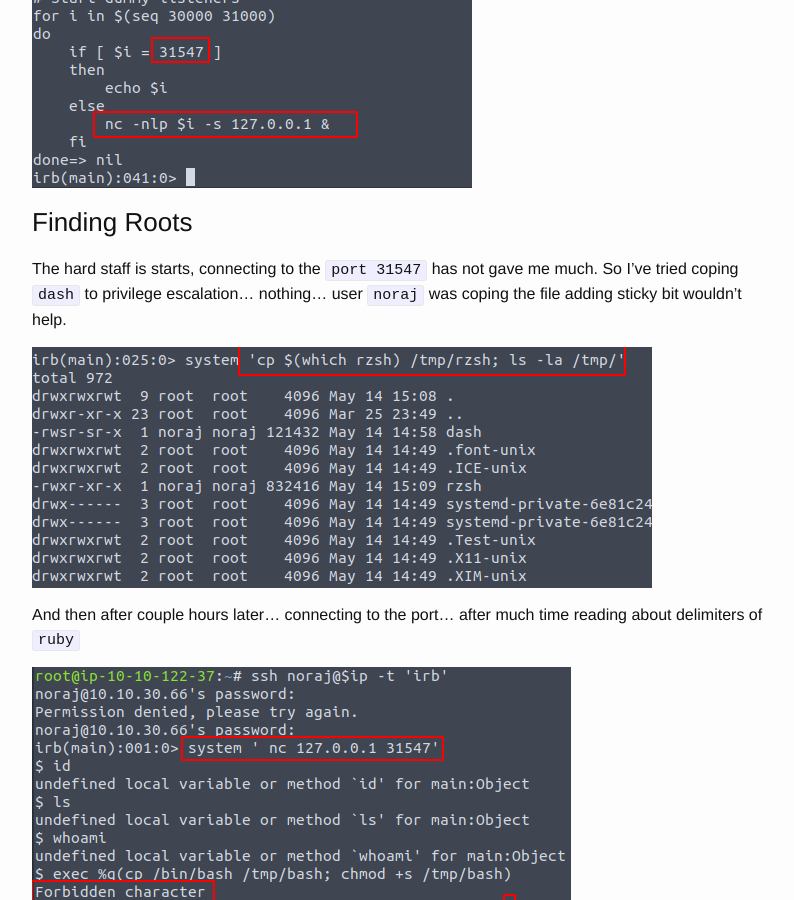
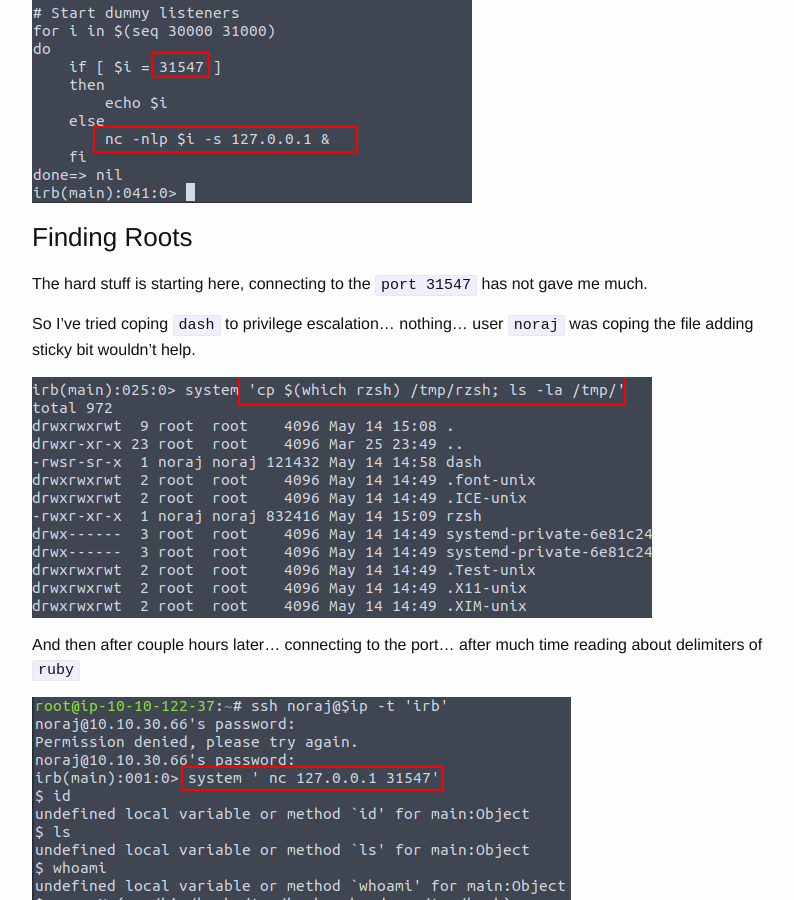
Before and after one commit to k0st8/k0st8.github.io, a Jekyll site: the page built from _posts/thm/2021-05-14-thm-red-stone-one-carat-writeup.md, in a window 1280 px wide and 900 px high, scrolled down 3064 px. Shown: the whole window, without its empty margins (238-1032 px from the left). Built offline with Jekyll 4.4.1, drawn with Linux system fonts in a browser that asks for light colours; some of the changed text lies outside the part shown.

Commit message:
Red Stone One Carat Writeup - proof reading

```diff
--- a/_posts/thm/2021-05-14-thm-red-stone-one-carat-writeup.md
+++ b/_posts/thm/2021-05-14-thm-red-stone-one-carat-writeup.md
@@ -60,6 +61,7 @@ def r_f file
 end
 {% endhighlight %}
 It's better way to print files, in this case, then on the picture.
+
 ![RedStone](/assets/thm/redstonecarat/user_flag.png)
 
 ### Priv Esc
@@ -99,7 +101,8 @@ Now let's see what is in `dummy.sh`
 
 ### Finding Roots
 
-The hard staff is starts, connecting to the `port 31547` has not gave me much.
+The hard stuff is starting here, connecting to the `port 31547` has not gave me much.
+
 So I’ve tried coping `dash` to privilege escalation... nothing... user `noraj` was coping the file adding sticky bit wouldn’t help.
 
 ![RedStone](/assets/thm/redstonecarat/trying_dash.png)
```
Also changed, not shown: other parts of _posts/thm/2021-05-14-thm-red-stone-one-carat-writeup.md (+2 -1 lines).
